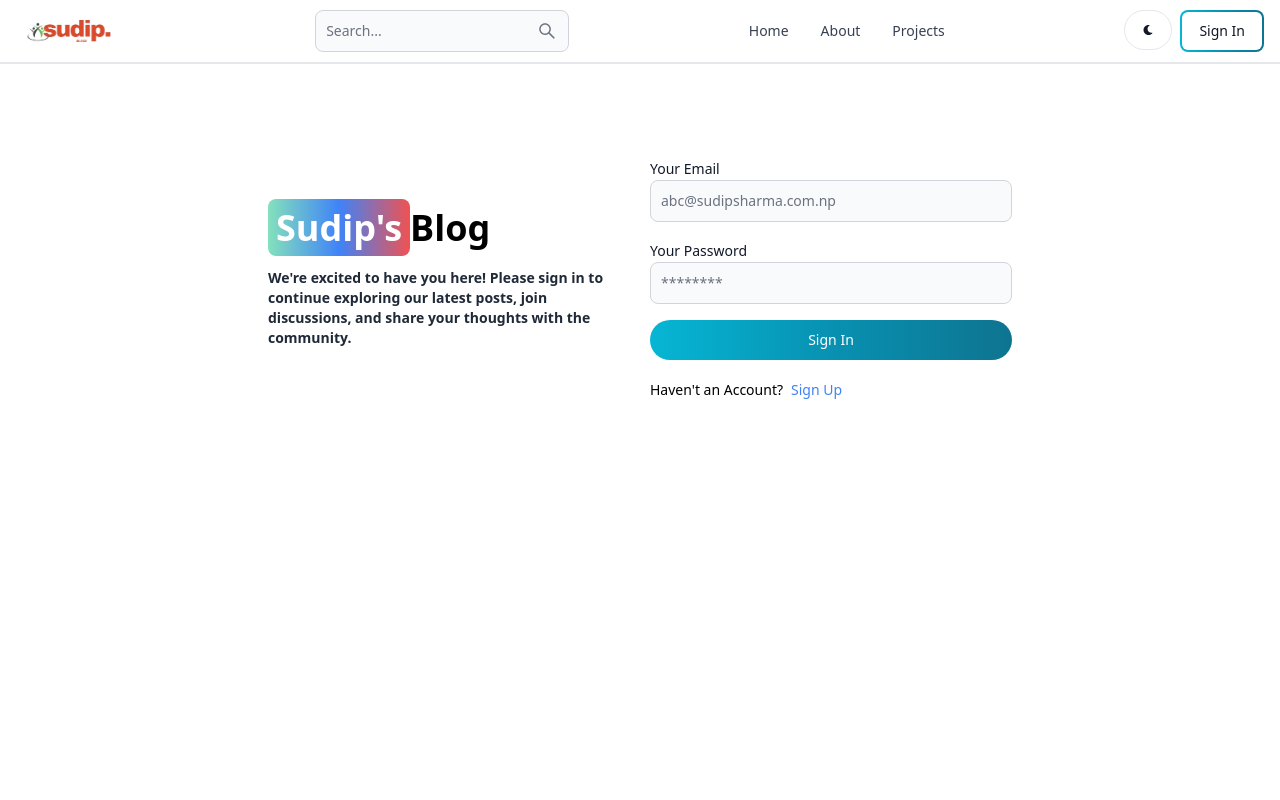
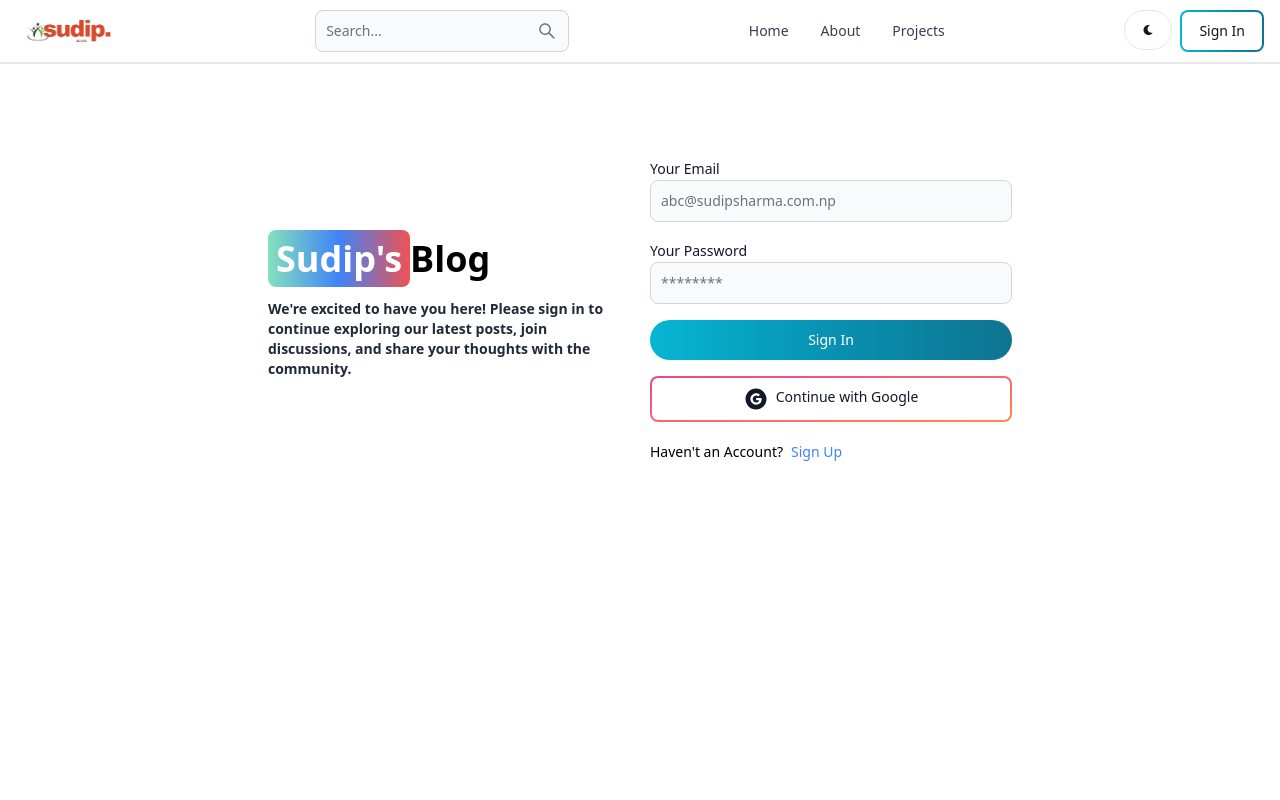
Before and after one commit to sudipsharma826/BLOG_APP, a React (Vite) app in the folder client-side/: page /signin in a window 1280 px wide. Shown: the top 800 px of the page. Built offline with nearby package versions, Linux system fonts and the light colour scheme.

Commit message:
Added Google Oauth UI

```diff
--- /dev/null
+++ b/client-side/src/components/GoogleOuth.jsx
@@ -0,0 +1,12 @@
+import { Button } from 'flowbite-react';
+import { AiFillGoogleCircle } from 'react-icons/ai';
+import React from 'react'
+
+export const GoogleOuth = () => {
+  return (
+    <Button type='button' gradientDuoTone='pinkToOrange' outline >
+        <AiFillGoogleCircle className='w-6 h-6 mr-2'/>
+        Continue with Google
+    </Button>
+  )
+}
--- a/client-side/src/pages/SignInPage.jsx
+++ b/client-side/src/pages/SignInPage.jsx
@@ -4,6 +4,7 @@ import { Link, useNavigate } from 'react-router-dom';
 import axios from 'axios';
 import { useDispatch, useSelector } from 'react-redux';
 import { signInStart, signInSuccess, signInFailure } from '../redux/user/authSlice';
+import { GoogleOuth } from '../components/GoogleOuth';
 
 const SignInPage = () => {
   const navigate = useNavigate();
@@ -96,6 +97,7 @@ const SignInPage = () => {
                 'Sign In'
               )}
             </Button>
+           < GoogleOuth />
           </form>
 
           <div className="flex gap-2 text-sm mt-5">
--- a/client-side/src/pages/SignUpPage.jsx
+++ b/client-side/src/pages/SignUpPage.jsx
@@ -4,6 +4,7 @@ import { Link, useNavigate } from 'react-router-dom';
 import axios from 'axios';
 import { useDispatch, useSelector } from 'react-redux'; // Importing useDispatch and useSelector
 import { signUpStart, signUpSuccess, signUpFailure } from '../redux/user/authSlice'; // Import the actions
+import { GoogleOuth } from '../components/GoogleOuth';
 
 const SignUpPage = () => {
   const navigate = useNavigate();
@@ -112,6 +113,7 @@ const SignUpPage = () => {
                 </>
               ) : 'Sign Up'}
             </Button>
+            <GoogleOuth />
           </form>
 
           <div className="flex gap-2 text-sm mt-5">
```
